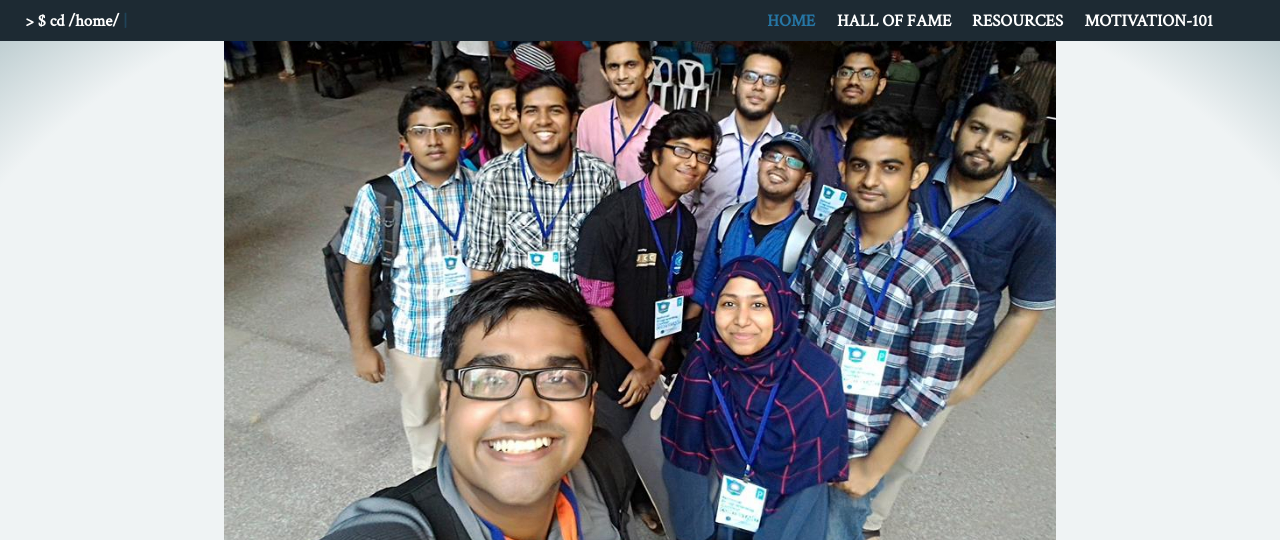
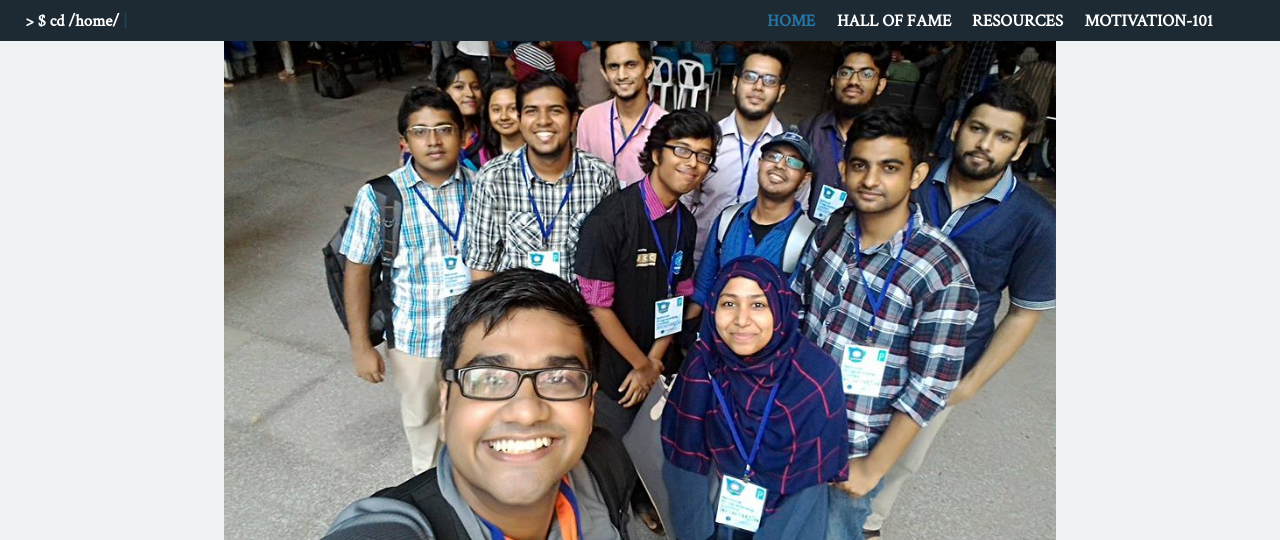
Before and after one commit to Tahanima/bracu-programming-contest-enthusiast, a plain HTML site: page index.html in a window 1280 px wide. Shown: the top 540 px of the page. Drawn offline with Linux system fonts and the light colour scheme; a web font is replaced by a local one.

Commit message:
removed background gradient

```diff
--- a/resources/css/index.css
+++ b/resources/css/index.css
@@ -12,7 +12,6 @@ body{
     display: flex;
     flex-direction: column;
     background-color: #eff3f4;
-    background-image: radial-gradient(#eff3f4 80%, #afc2c6);
 }
 
 p{
```
